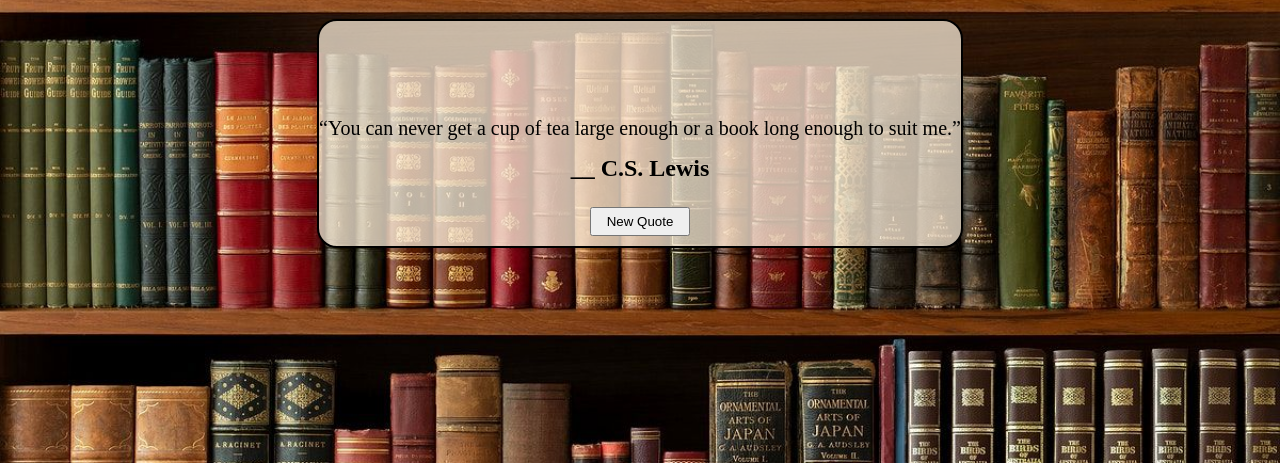
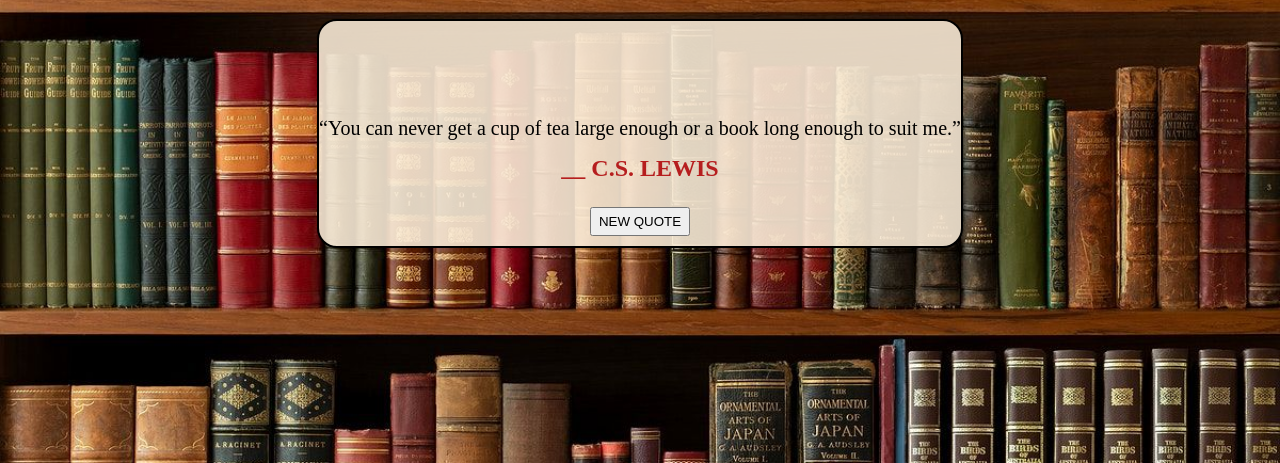
Before and after one commit to Cal-Davis/DOM-projects, a plain HTML site: page Quote Generator/index.html in a window 1280 px wide. Shown: the part 337-800 px from the top of the page. Drawn offline with Linux system fonts and the light colour scheme.

Commit message:
Added color to the button and "person"

```diff
--- a/Quote Generator/style.css
+++ b/Quote Generator/style.css
@@ -31,7 +31,7 @@ body{
     border: solid 2px rgb(0, 0, 0);
     padding-top: 6rem;
     border-radius: 20px;
-    background-color: rgba(250, 235, 215, 0.753);
+    background-color: rgba(250, 235, 215, 0.89);
 
 
 }
@@ -40,6 +40,8 @@ body{
     font-size:x-large;
     margin: 5px;
     padding: 10px;
+    text-transform: uppercase;
+    color: rgb(182, 30, 30);
 
 }
 .main-content .quote{
@@ -52,4 +54,18 @@ button{
     margin: 10px;
     width: 100px;
     padding: 5px;
+    text-transform: uppercase;
+    transition: 0.5s;
+
 }
+button:hover{
+    transition: 0.5s;
+    transform:scale(1.2,1.2);
+    background-color: black;
+    color: antiquewhite;
+
+}
+button:active{
+    color: rgb(255, 0, 0);
+    transition: none;
+}
```
